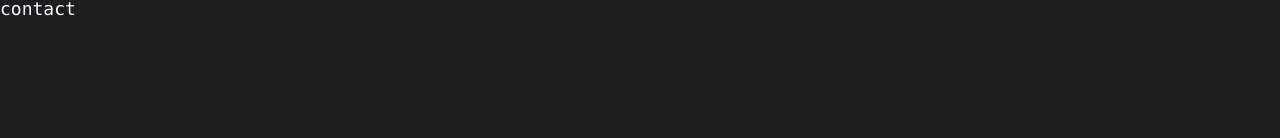
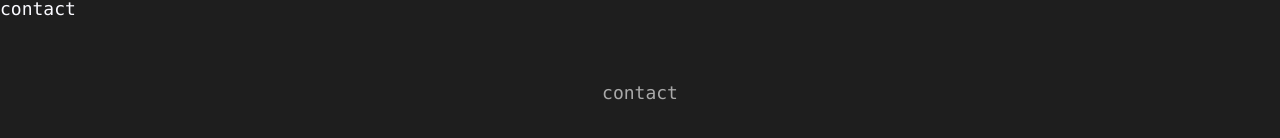
Before and after one commit to chrisRduckworth/chrisRduckworth.github.io, a React (Vite) app: page /contact in a window 1280 px wide. Shown: the part 244-382 px from the top of the page. Built offline with nearby package versions, Linux system fonts and the light colour scheme.

Commit message:
add footer

```diff
--- a/src/App.jsx
+++ b/src/App.jsx
@@ -6,6 +6,7 @@ import Skills from "./components/Skills";
 import Projects from "./components/Projects";
 import AboutMe from "./components/AboutMe";
 import Contact from "./components/Contact";
+import Footer from "./components/Footer";
 
 function App() {
   return (
@@ -18,6 +19,7 @@ function App() {
         <Route path="/about-me" element={<AboutMe />} />
         <Route path="/contact" element={<Contact />} />
       </Routes>
+      <Footer />
     </>
   );
 }
--- /dev/null
+++ b/src/components/Footer.jsx
@@ -0,0 +1,14 @@
+import { Link } from "react-router-dom";
+import "../styles/Footer.css"
+
+function Footer() {
+  return (
+    <footer>
+      <nav className="footerNav">
+        <Link to="/contact">contact</Link>
+      </nav>
+    </footer>
+  );
+}
+
+export default Footer;
--- /dev/null
+++ b/src/styles/Footer.css
@@ -0,0 +1,13 @@
+footer {
+  text-align: center;
+  margin: 3em 0 1em;
+}
+
+footer a:link,
+footer a:visited {
+  color: #a9a9a9;
+  transition: 0.25s ease-out;
+  &:hover {
+    color: #fafaff;
+  }
+}
```
